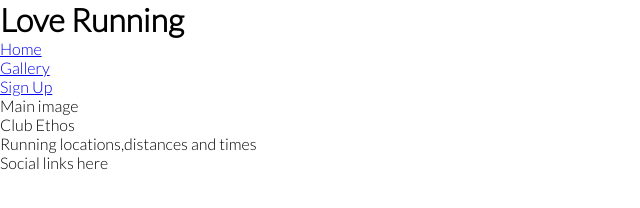
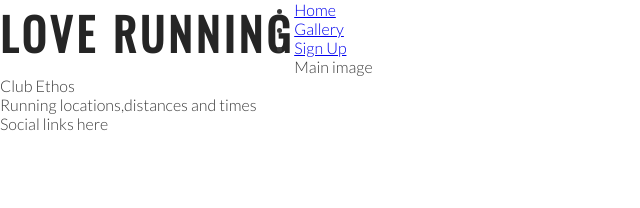
Before and after one commit to JohnM90/love-running2, a plain HTML site: page index.html in a window 1280 px wide. Shown: the whole page, without its empty margins (0-640 px from the left). Drawn offline with nearby package versions, Linux system fonts and the light colour scheme.

Commit message:
Add style for headings and logo

```diff
--- a/assets/css/style.css
+++ b/assets/css/style.css
@@ -9,4 +9,17 @@
 body {
     font-family: Lato, sans-serif;
     font-weight: 300;
+    color: #3a3a3a;
 }
+/* headings and logo */
+h1, h2 {
+    font-family: Oswald, sans-serif;
+    text-transform: uppercase;
+    letter-spacing: 4px;
+    color: #252525;
+}
+
+#logo {
+    float: left;
+    font-size: 280%;
+}
--- a/index.html
+++ b/index.html
@@ -11,8 +11,10 @@
 </head>
 <body>
     <header>
-        <a href="index.html"></a>
-        <h1>Love Running</h1>
+        <a href="index.html">
+            <h1 id="logo">Love Running</h1>
+        </a>
+
         <nav>
             <ul>
                 <li>
```
